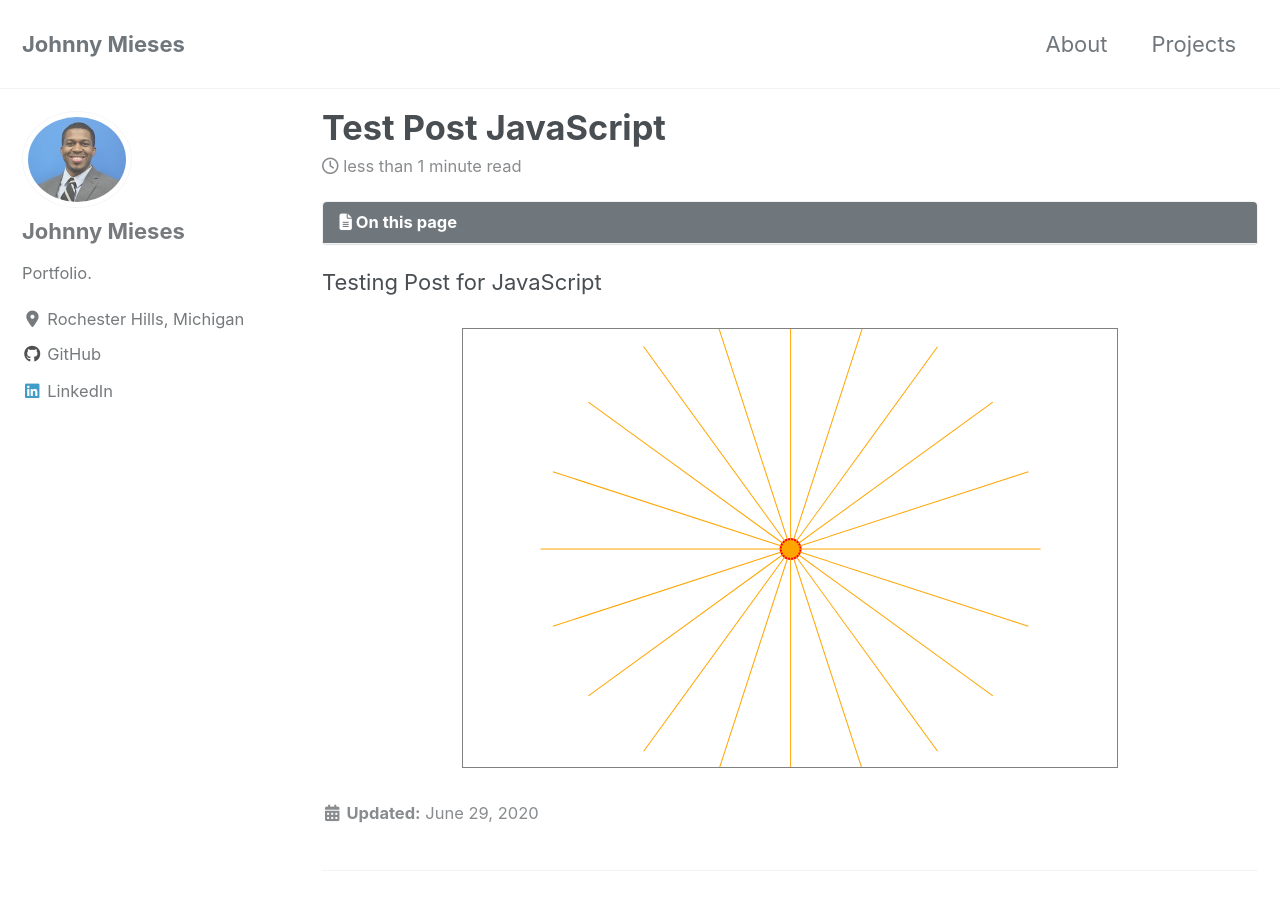
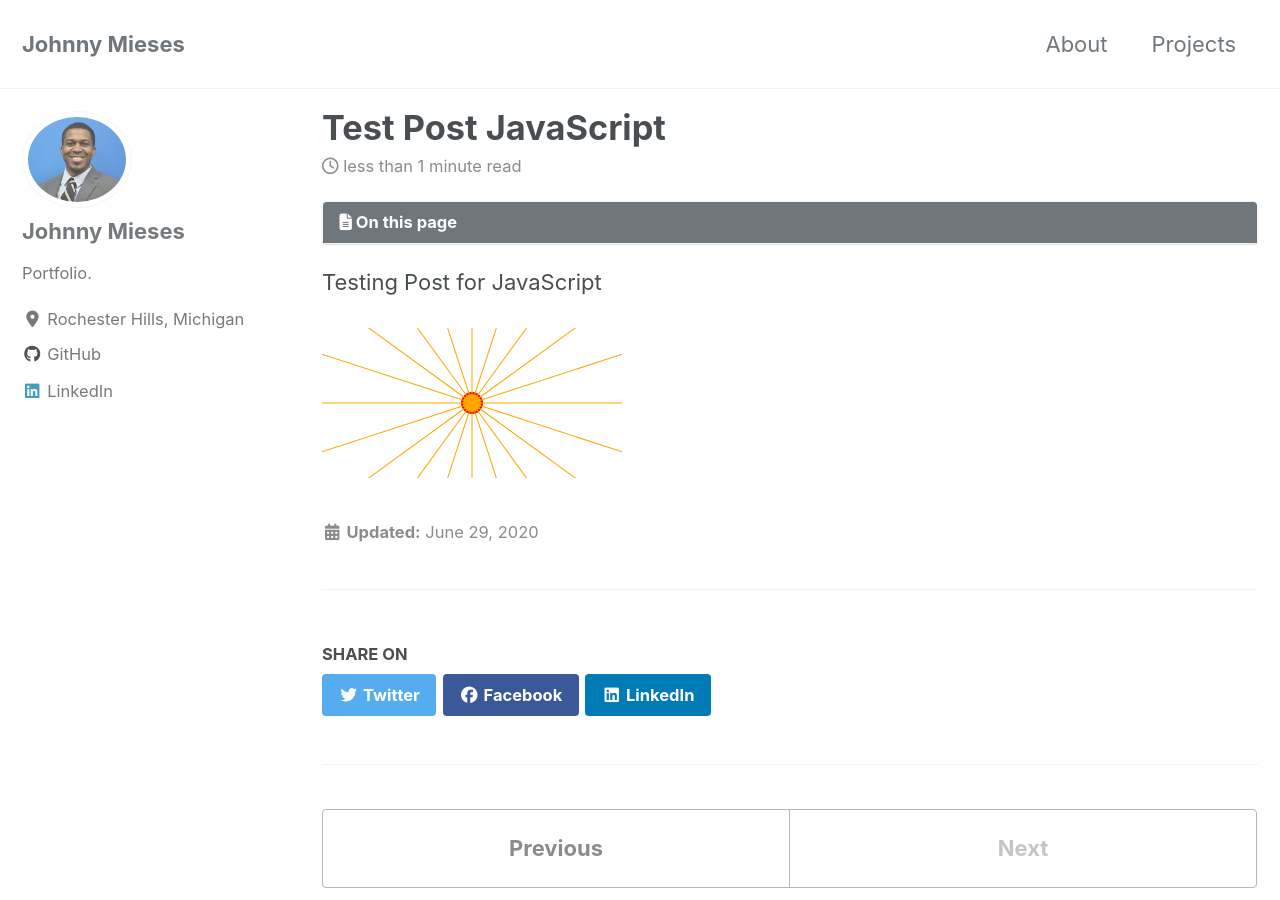
Before and after one commit to jmieses/jmportfolio.github.io, a Jekyll site: the page built from _posts/2020-06-29-Test-Post-JavaScript.md, in a window 1280 px wide and 900 px high. Built offline with Jekyll 4.4.1, drawn with Linux system fonts in a browser that asks for light colours; cached includes are drawn as plain includes; nearby versions of some CDN libraries.

Commit message:
svg test

```diff
--- a/_posts/2020-06-29-Test-Post-JavaScript.md
+++ b/_posts/2020-06-29-Test-Post-JavaScript.md
@@ -10,7 +10,7 @@ classes: wide
 Testing Post for JavaScript
 
 
-<svg id="mysvg" style="display:block; width:70%; height:20em; margin:0em auto; border:0.07em solid #808080"></svg>
+<svg id="mysvg"></svg>
 <script>
 var svg = document.querySelector('#mysvg');
 
```
